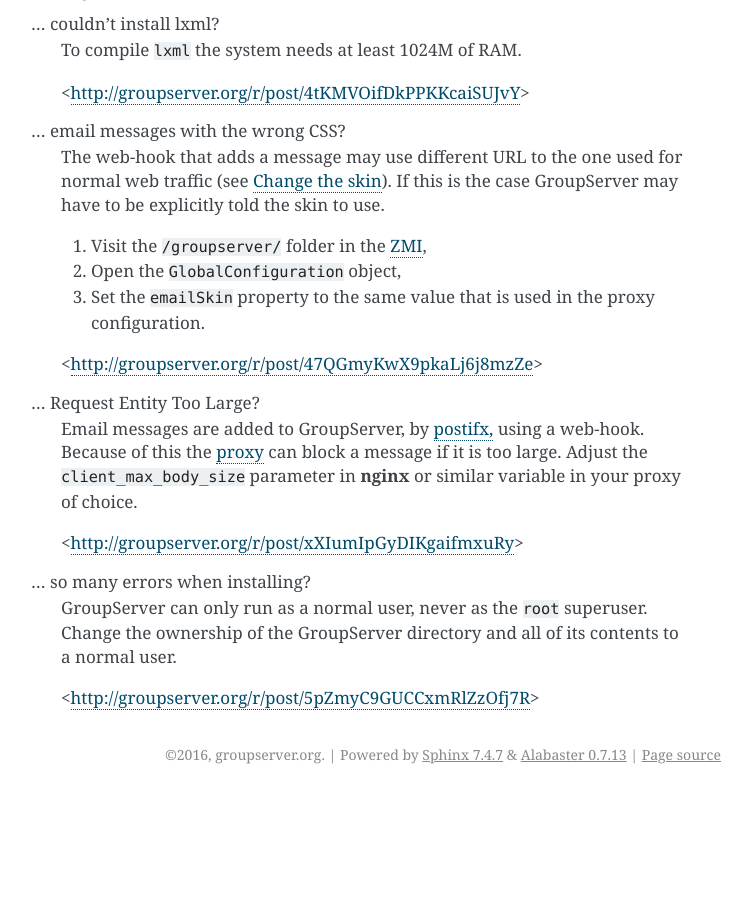
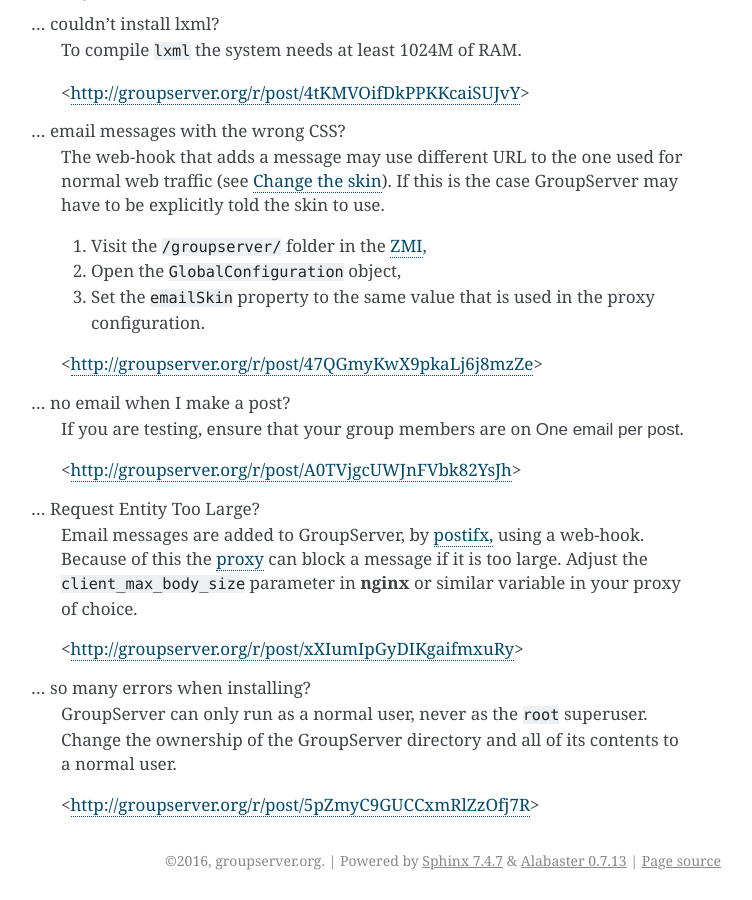
Before and after one commit to groupserver/buildout, a Sphinx documentation site: the page built from docs/faq.rst, in a window 1280 px wide and 900 px high, scrolled down 3363 px. Shown: the whole window, without its empty margins (389-1141 px from the left). Built offline with Sphinx 7.4.7, drawn with Linux system fonts in a browser that asks for light colours; before the commit the page ends 4157 px from its top, so only the background shows below that.

Commit message:
Adding a One email per post section to the FAQ

```diff
--- a/docs/faq.rst
+++ b/docs/faq.rst
@@ -264,6 +264,14 @@ Why do I see...
 
   <http://groupserver.org/r/post/47QGmyKwX9pkaLj6j8mzZe>
 
+.. _noEmail:
+
+... no email when I make a post?
+  If you are testing, ensure that your group members are on
+  :guilabel:`One email per post`.
+
+  <http://groupserver.org/r/post/A0TVjgcUWJnFVbk82YsJh>
+
 .. index:: Proxy, Web proxy, Postfix
    pair: Configuration; Proxy
 
```
